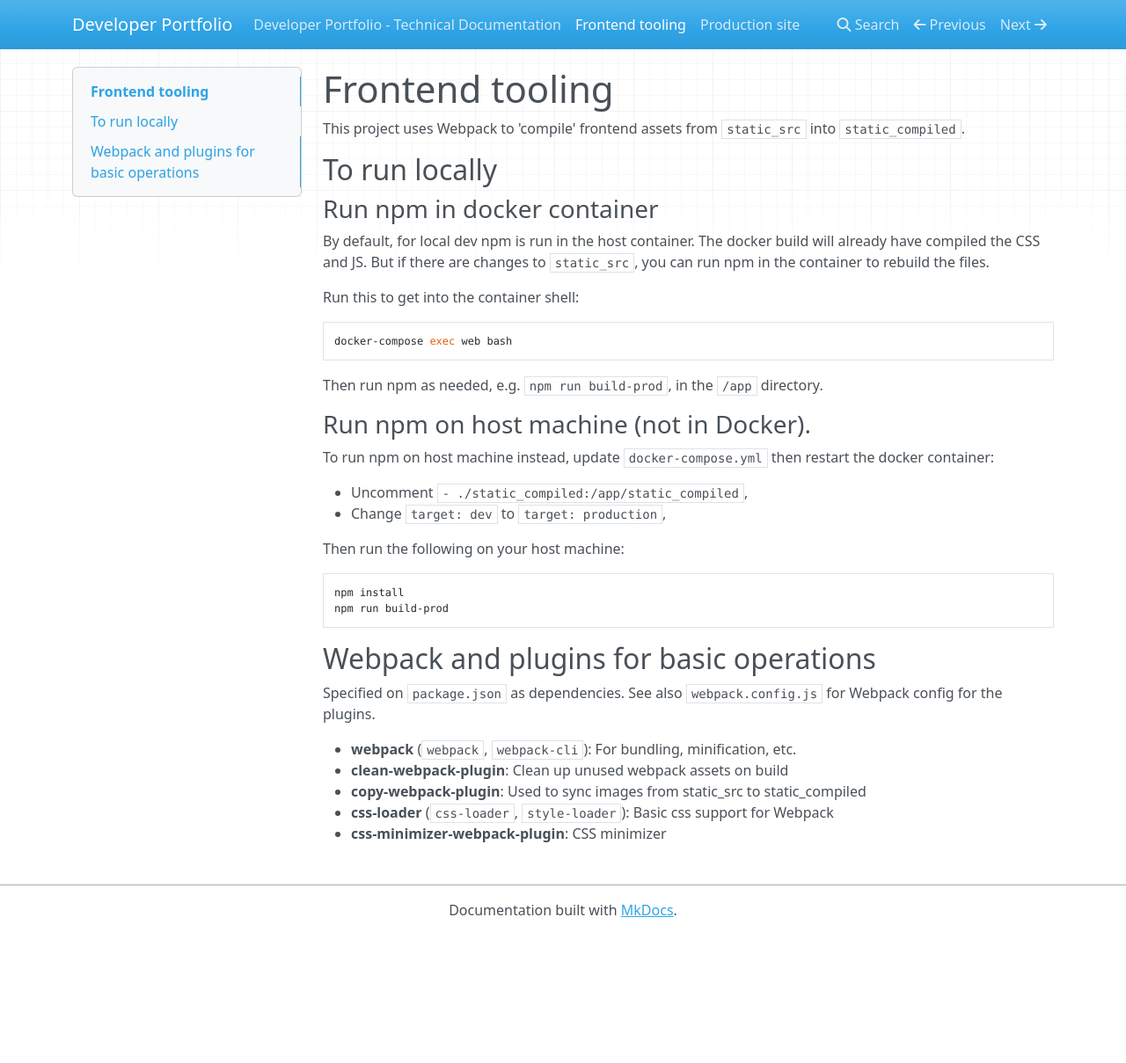
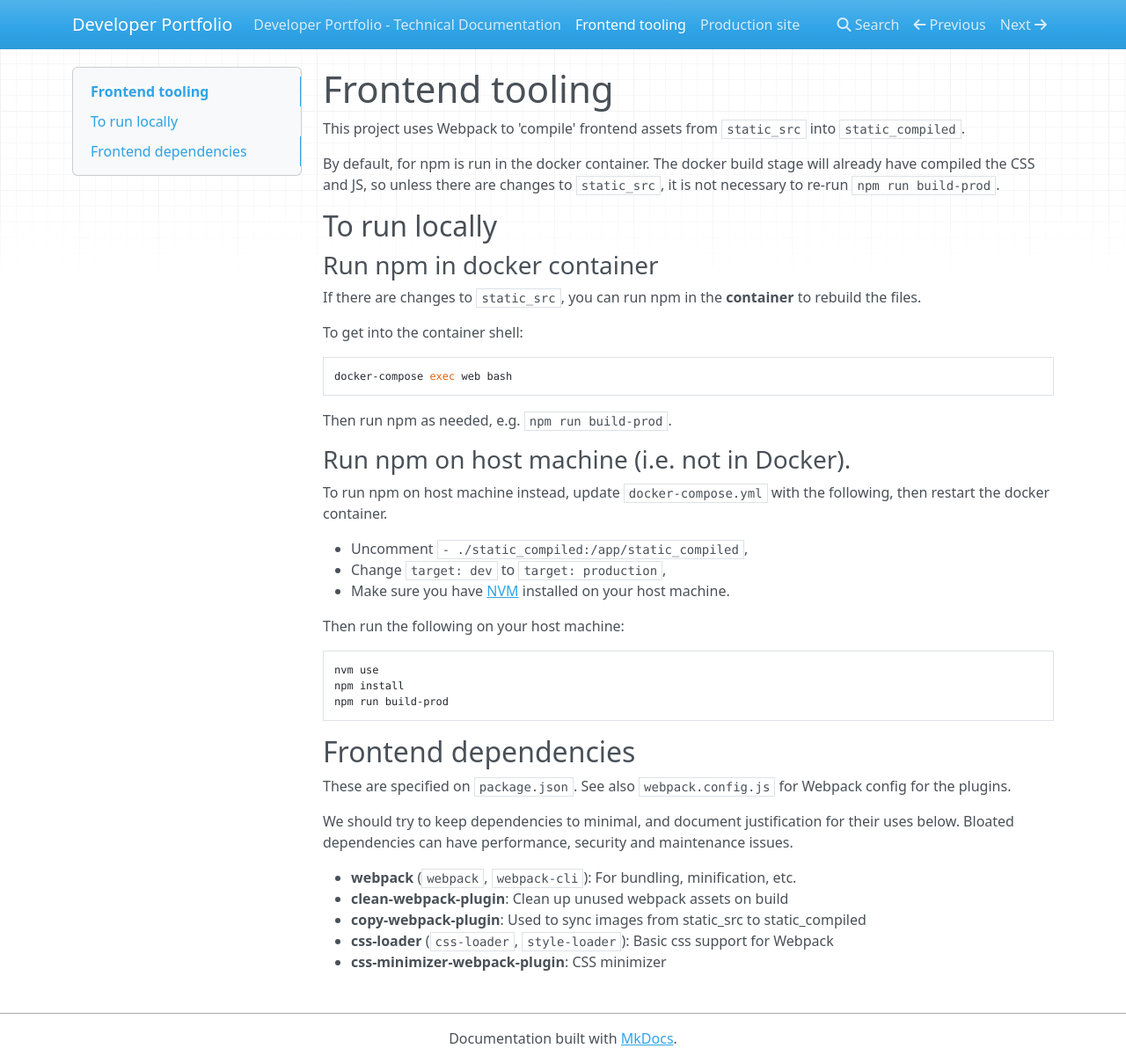
Before and after one commit to victoriachan/developer-portfolio, an MkDocs documentation site: the page built from docs/frontend_tooling.md, in a window 1280 px wide and 1209 px high. Shown: the whole window at 88% size. Built offline with MkDocs 1.6.1, drawn with Linux system fonts in a browser that asks for light colours; nearby versions of some CDN libraries.

Commit message:
Update FE tooling docs

````diff
--- a/docs/frontend_tooling.md
+++ b/docs/frontend_tooling.md
@@ -1,39 +1,47 @@
 # Frontend tooling
 
 This project uses Webpack to 'compile' frontend assets from `static_src` into `static_compiled`.
+
+By default, for npm is run in the docker container. The docker build stage will already have compiled the CSS and JS, so unless there are changes to `static_src`, it is not necessary to re-run `npm run build-prod`.
+
 
 ## To run locally
 
 ### Run npm in docker container
 
-By default, for local dev npm is run in the host container. The docker build will already have compiled the CSS and JS. But if there are changes to `static_src`, you can run npm in the container to rebuild the files.
+If there are changes to `static_src`, you can run npm in the **container** to rebuild the files.
 
-Run this to get into the container shell:
+To get into the container shell:
 
 ```bash
 docker-compose exec web bash
 ```
 
-Then run npm as needed, e.g. `npm run build-prod`, in the `/app` directory.
+Then run npm as needed, e.g. `npm run build-prod`.
 
-### Run npm on host machine (not in Docker).
 
-To run npm on host machine instead, update `docker-compose.yml` then restart the docker container:
+### Run npm on host machine (i.e. not in Docker).
+
+To run npm on host machine instead, update `docker-compose.yml` with the following, then restart the docker container.
 
 - Uncomment `- ./static_compiled:/app/static_compiled`,
 - Change `target: dev` to `target: production`,
+- Make sure you have [NVM](https://github.com/nvm-sh/nvm) installed on your host machine.
+
 
 Then run the following on your host machine:
 
 ```bash
+nvm use
 npm install
 npm run build-prod
 ```
 
+## Frontend dependencies
 
-## Webpack and plugins for basic operations
+These are specified on `package.json`. See also `webpack.config.js` for Webpack config for the plugins.
 
-Specified on `package.json` as dependencies. See also `webpack.config.js` for Webpack config for the plugins.
+We should try to keep dependencies to minimal, and document justification for their uses below. Bloated dependencies can have performance, security and maintenance issues.
 
 - **webpack** (`webpack`, `webpack-cli`): For bundling, minification, etc.
 - **clean-webpack-plugin**: Clean up unused webpack assets on build
````
Also changed, not shown: docs/production.md (+8 -1 lines), requirements.txt (+2 -194 lines).
